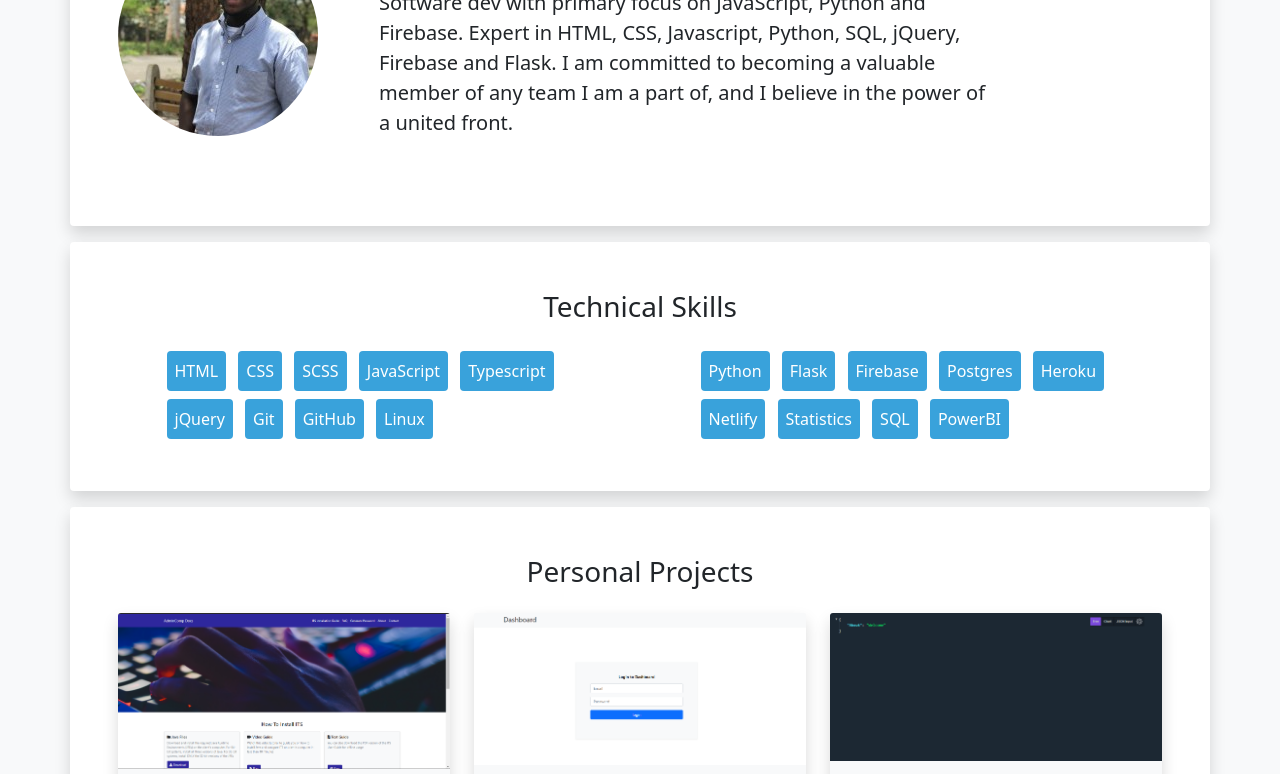
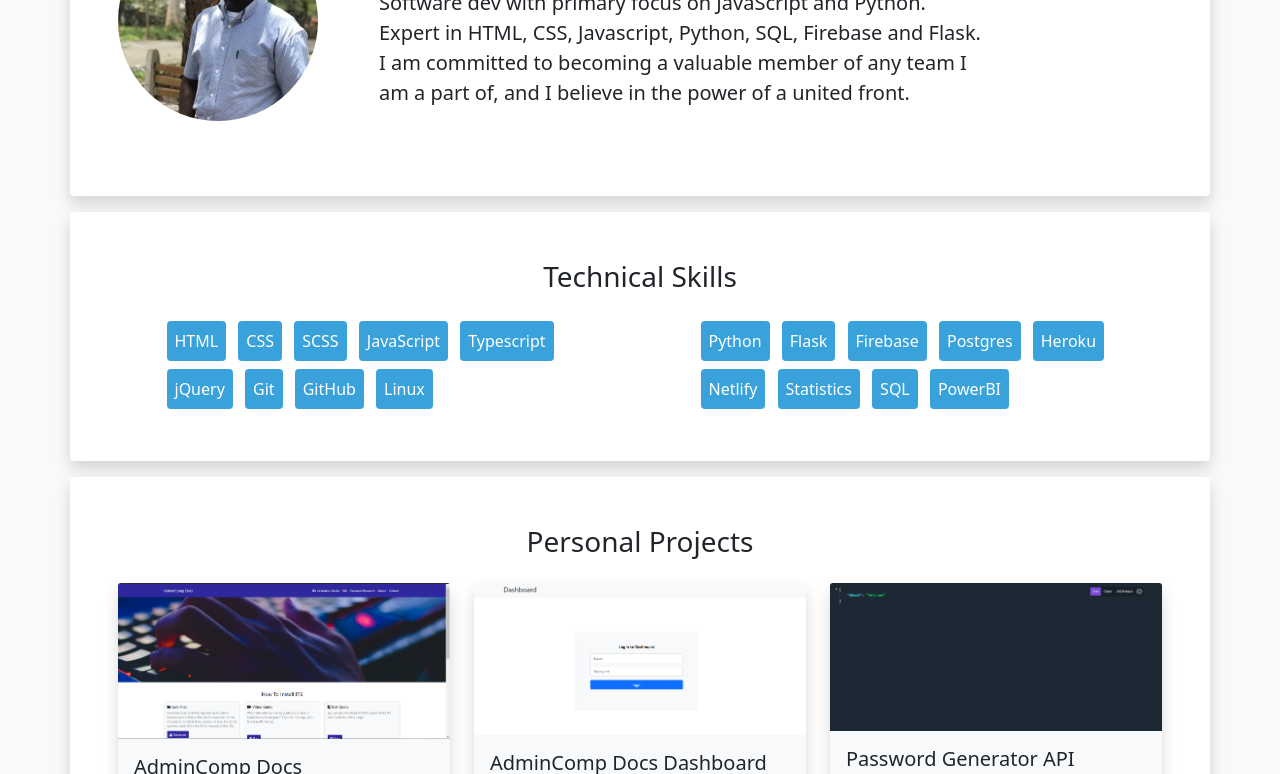
Before and after one commit to moadams847/Adams-Portfolio-Site, a website: page index.html in a window 1280 px wide. Shown: the part 233-1007 px from the top of the page. Drawn offline with nearby package versions, Linux system fonts and the light colour scheme.

Commit message:
update about

```diff
--- a/index.html
+++ b/index.html
@@ -108,8 +108,8 @@
           <h1 class="display-3">Adams Mohmmed</h1>
           <!-- <h4 class="py-2">Software Dev</h4> -->
           <p class="lead">
-            Software dev with primary focus on JavaScript, Python and Firebase.
-            Expert in HTML, CSS, Javascript, Python, SQL, jQuery, Firebase and
+            Software dev with primary focus on JavaScript and Python.
+            Expert in HTML, CSS, Javascript, Python, SQL, Firebase and
             Flask. I am committed to becoming a valuable member of any team I am
             a part of, and I believe in the power of a united front.
           </p>
```
